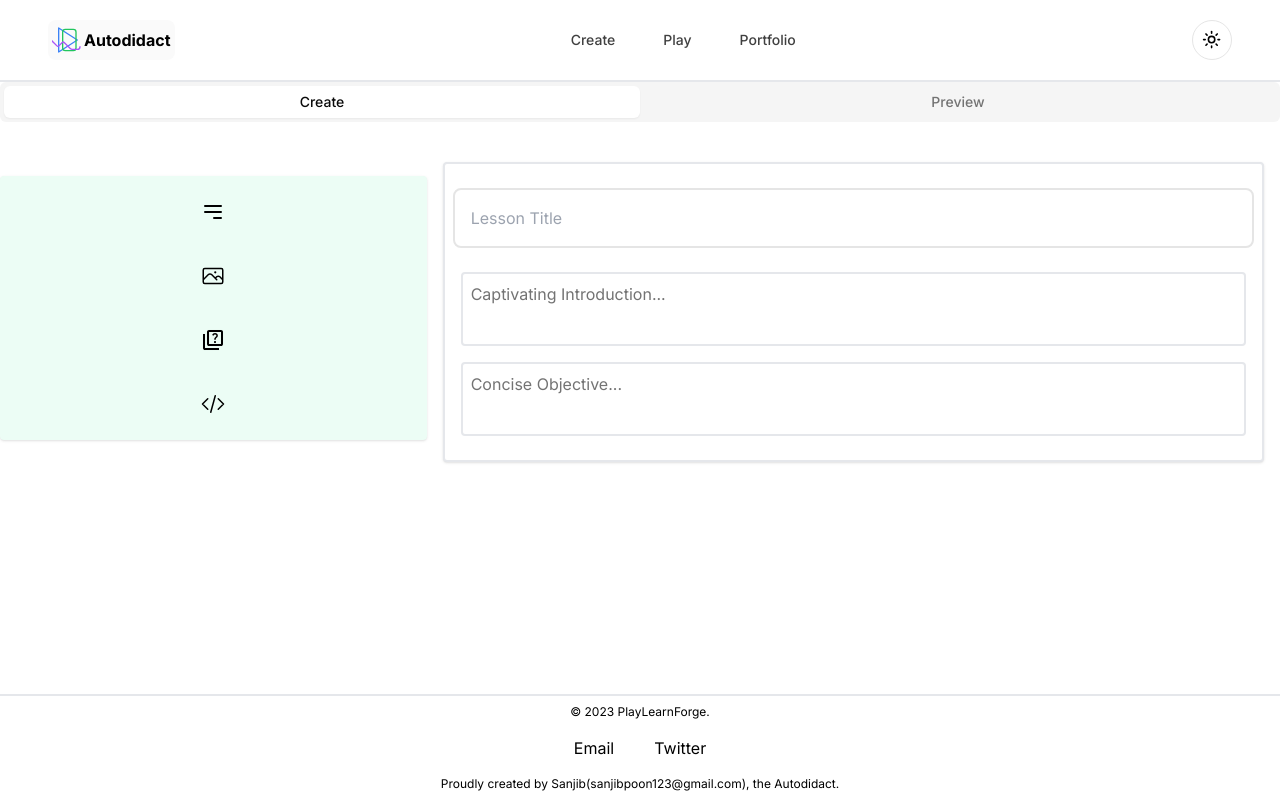
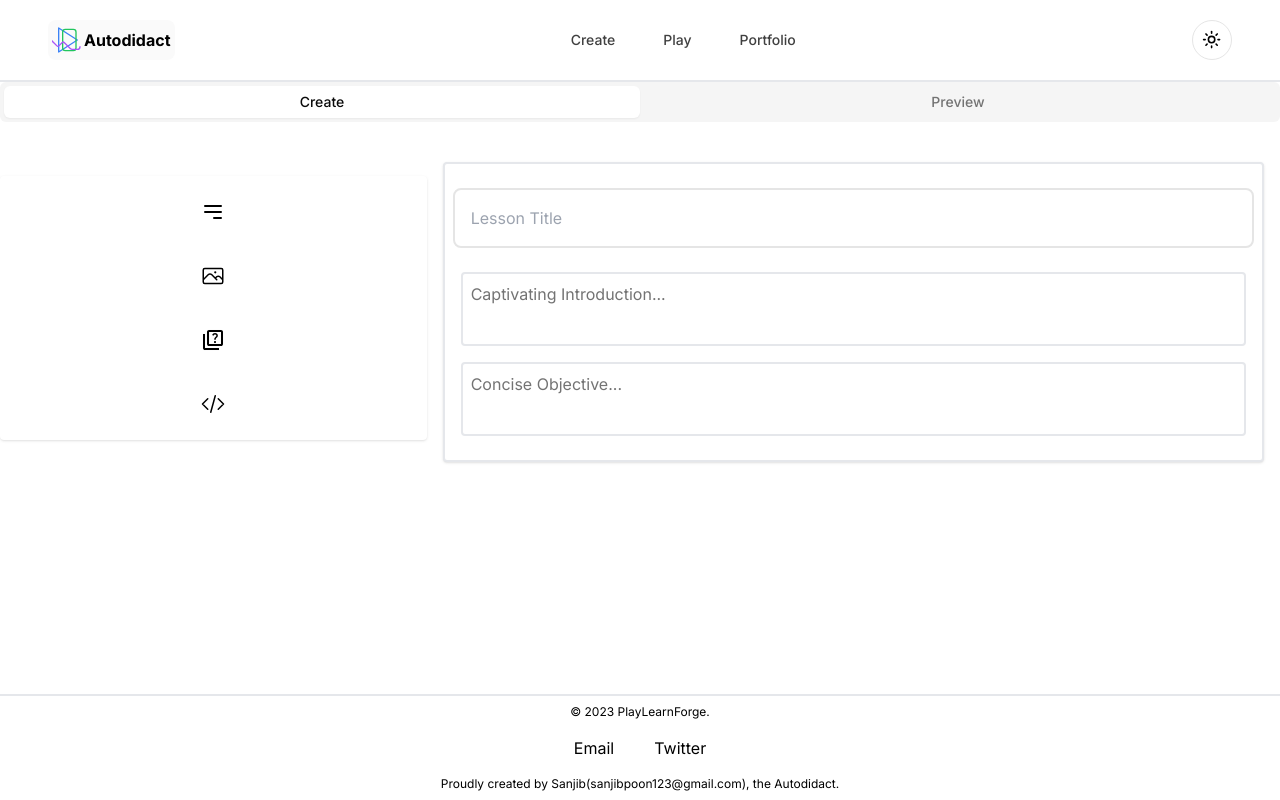
Before and after one commit to san-poon/nexus-adept, a Next.js app: page /bite-sized-lesson/create in a window 1280 px wide. Built offline with nearby package versions, Linux system fonts and the light colour scheme.

Commit message:
Replace color from emerald to default page color in medium and large devices

```diff
--- a/app/bite-sized-lesson/create/page.tsx
+++ b/app/bite-sized-lesson/create/page.tsx
@@ -221,7 +221,7 @@ const CreateLessonPage = () => {
             <LessonTabs lessonContent={lessonContent}>
                 <div className={`flex flex-col md:flex-row my-10`}>
                     {/* Left Side - Content Buttons */}
-                    <div className={` flex justify-center items-center w-full md:w-1/12 lg:w-1/3 md:h-full p-4 rounded shadow transition sticky top-10 md:top-44 z-50 bg-emerald-50 dark:bg-emerald-950 md:dark:bg-inherit mb-2 md:mb-0`}>
+                    <div className={` flex justify-center items-center w-full md:w-1/12 lg:w-1/3 md:h-full p-4 rounded shadow transition sticky top-10 md:top-44 z-50 bg-emerald-50 md:bg-inherit dark:bg-emerald-950 md:dark:bg-inherit mb-2 md:mb-0`}>
                         {/* Content Buttons */}
                         <div className="flex md:flex-col md:space-y-6 justify-center">
                             <TextBlockButton onClick={() => handleInsertContentBlock(lessonContent.length, "text")} />
```
